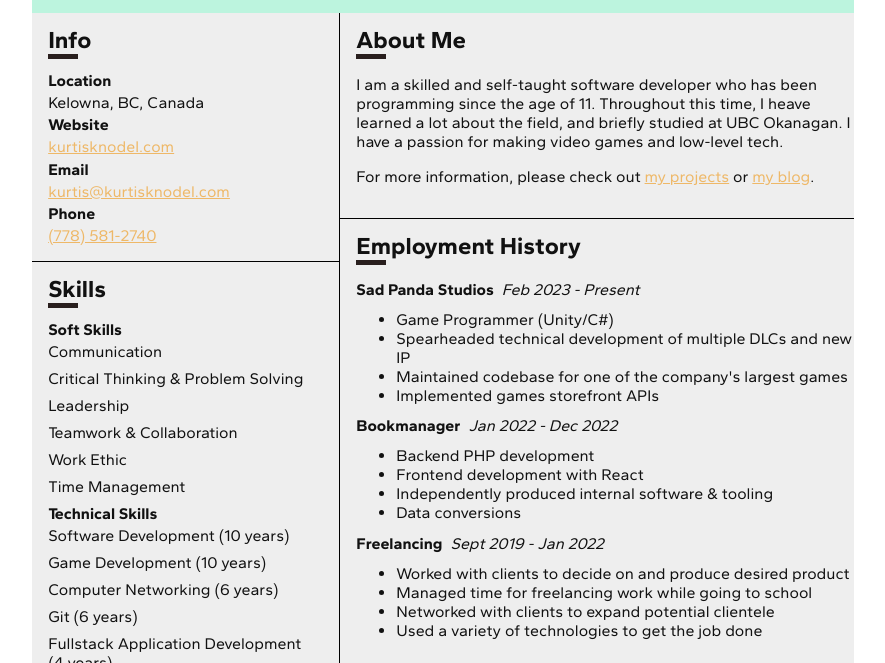
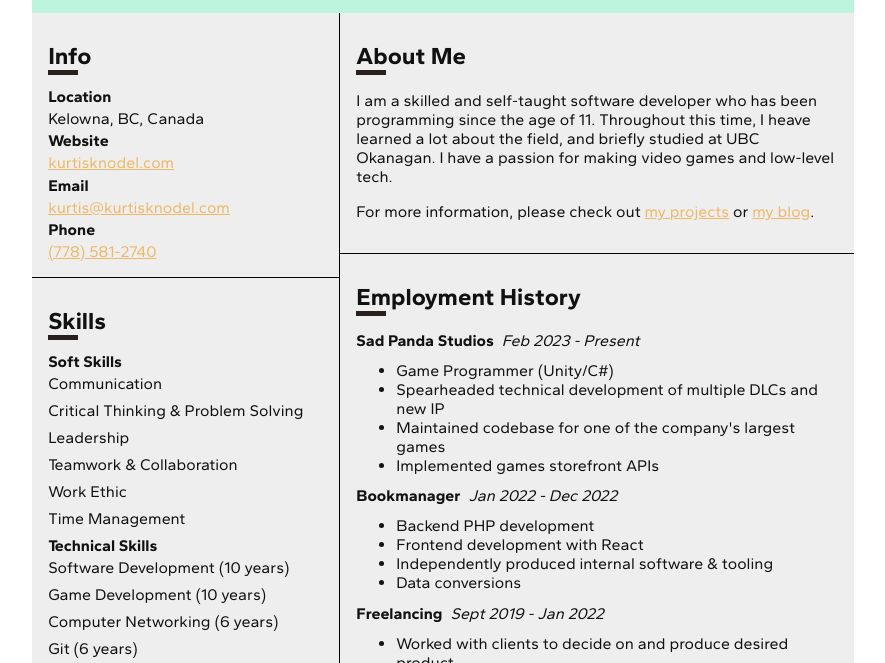
Before and after one commit to TheArchitect4855/resume, a plain HTML site: page index.html in a window 1280 px wide. Shown: the part 99-762 px from the top of the page, without its empty margins (197-1082 px from the left). Drawn offline with Linux system fonts and the light colour scheme.

Commit message:
Updated padding

```diff
--- a/style.css
+++ b/style.css
@@ -43,8 +43,7 @@
 
 	section {
 		border-bottom: 1px solid black;
-		padding-bottom: 1rem;
-		padding-left: 1rem;
+		padding: 1rem;
 	}
 }
 
```
